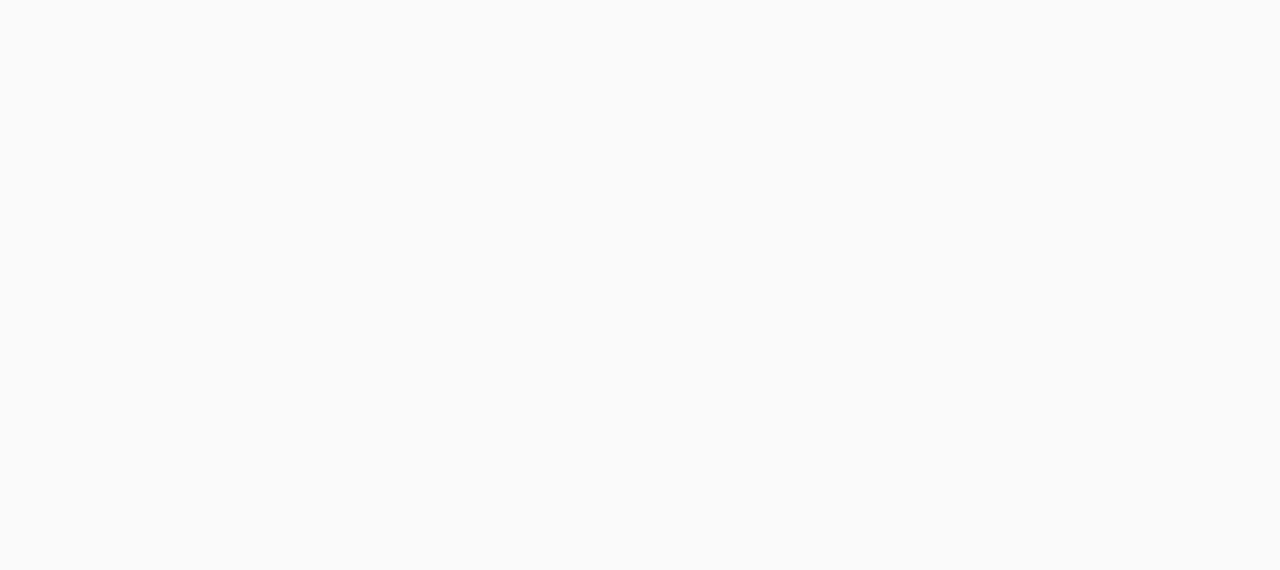
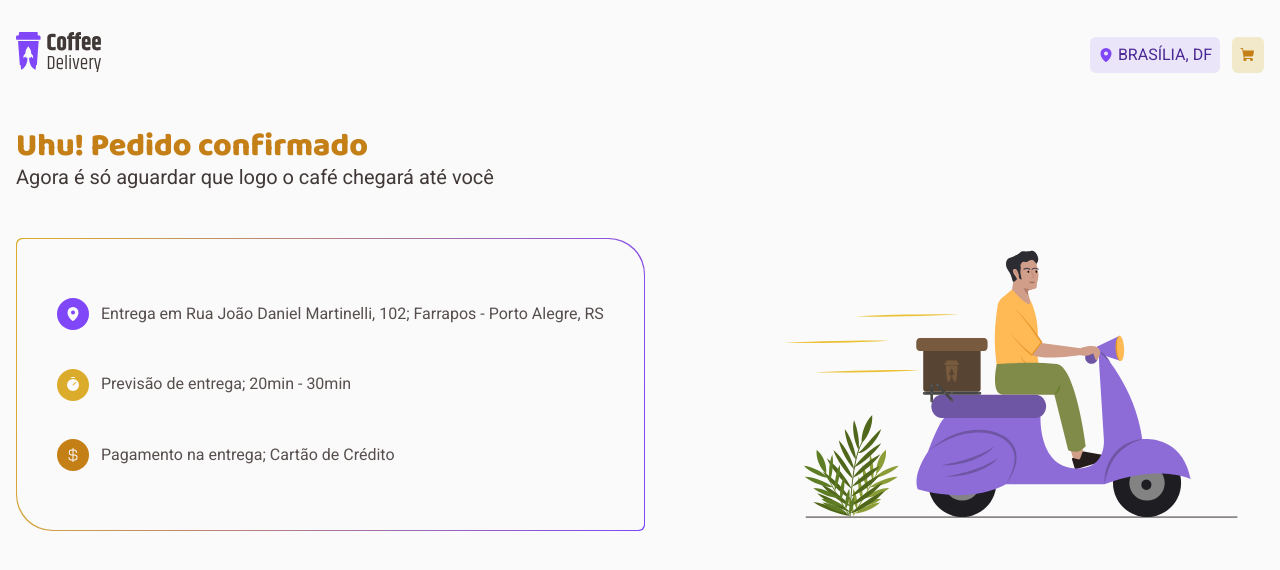
Before and after one commit to igortullio/ignite-02-challenge, a React (Vite) app: page /success in a window 1280 px wide. Before the commit this address had no page. Shown: the top 570 px of the page. Built offline with nearby package versions, Linux system fonts and the light colour scheme.

Commit message:
Add page Success

```diff
--- a/src/Routes.tsx
+++ b/src/Routes.tsx
@@ -2,6 +2,7 @@ import { Routes, Route, BrowserRouter } from 'react-router-dom'
 import { Default } from './layouts/Default'
 import { Checkout } from './pages/Checkout'
 import { Home } from './pages/Home'
+import { Success } from './pages/Success'
 
 export function Router() {
   return (
@@ -10,6 +11,7 @@ export function Router() {
         <Route path="/" element={<Default />}>
           <Route path="/" element={<Home />} />
           <Route path="/checkout" element={<Checkout />} />
+          <Route path="/success" element={<Success />} />
         </Route>
       </Routes>
     </BrowserRouter>
--- /dev/null
+++ b/src/pages/Success/index.tsx
@@ -0,0 +1,46 @@
+import { CurrencyDollar, MapPin, Timer } from 'phosphor-react'
+import { Icon } from '../../components/Icon'
+import success from '../../assets/images/success.svg'
+
+import * as S from './styles'
+
+export function Success() {
+  return (
+    <S.Wrapper>
+      <S.InformationHeaderContainer>
+        <S.Title>Uhu! Pedido confirmado</S.Title>
+        <S.Subtitle>
+          Agora é só aguardar que logo o café chegará até você
+        </S.Subtitle>
+      </S.InformationHeaderContainer>
+      <S.Information>
+        <S.InformationContentBorder>
+          <S.InformationContent>
+            <S.InformationItem>
+              <Icon
+                icon={<MapPin size={16} weight="fill" />}
+                text="Entrega em Rua João Daniel Martinelli, 102; Farrapos - Porto Alegre, RS"
+                color="purple"
+              />
+            </S.InformationItem>
+            <S.InformationItem>
+              <Icon
+                icon={<Timer size={16} weight="fill" />}
+                text="Previsão de entrega; 20min - 30min"
+                color="yellow"
+              />
+            </S.InformationItem>
+            <S.InformationItem>
+              <Icon
+                icon={<CurrencyDollar size={16} weight="fill" />}
+                text="Pagamento na entrega; Cartão de Crédito"
+                color="yellowDark"
+              />
+            </S.InformationItem>
+          </S.InformationContent>
+        </S.InformationContentBorder>
+        <S.InformationImage src={success} alt="Homem andando em uma moto" />
+      </S.Information>
+    </S.Wrapper>
+  )
+}
--- /dev/null
+++ b/src/pages/Success/styles.ts
@@ -0,0 +1,53 @@
+import styled from 'styled-components'
+
+export const Wrapper = styled.main`
+  display: flex;
+  flex-direction: column;
+
+  gap: 3rem;
+  margin: 1rem 0;
+`
+
+export const InformationHeaderContainer = styled.div``
+
+export const Title = styled.h2`
+  font-size: ${({ theme }) => theme.fonts.header.sizes[2]};
+  color: ${({ theme }) => theme.colors.yellowDark};
+`
+
+export const Subtitle = styled.span`
+  font-size: ${({ theme }) => theme.fonts.text.sizes[5]};
+  color: ${({ theme }) => theme.colors.subtitle};
+`
+
+export const Information = styled.div`
+  display: flex;
+  justify-content: space-between;
+`
+
+export const InformationContentBorder = styled.div`
+  background: linear-gradient(102.89deg, #dbac2c 2.61%, #8047f8 98.76%);
+  border-radius: 6px 36px;
+  padding: 1px;
+`
+
+export const InformationContent = styled.div`
+  height: 100%;
+  padding: 2.5rem;
+  border-radius: 6px 36px;
+  background-color: ${({ theme }) => theme.colors.background};
+
+  display: flex;
+  flex-direction: column;
+  align-items: baseline;
+  justify-content: space-around;
+`
+
+export const InformationItem = styled.li`
+  display: flex;
+  justify-content: center;
+  align-items: center;
+  gap: 0.75rem;
+`
+
+export const InformationImage = styled.img``
```
Also changed, not shown: src/assets/images/success.svg (added).
